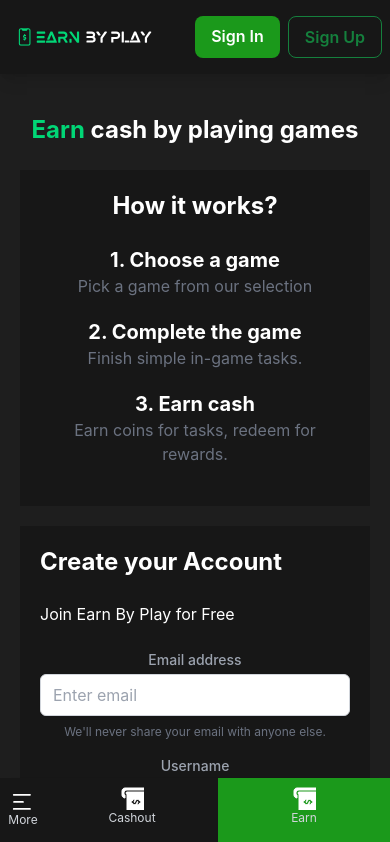
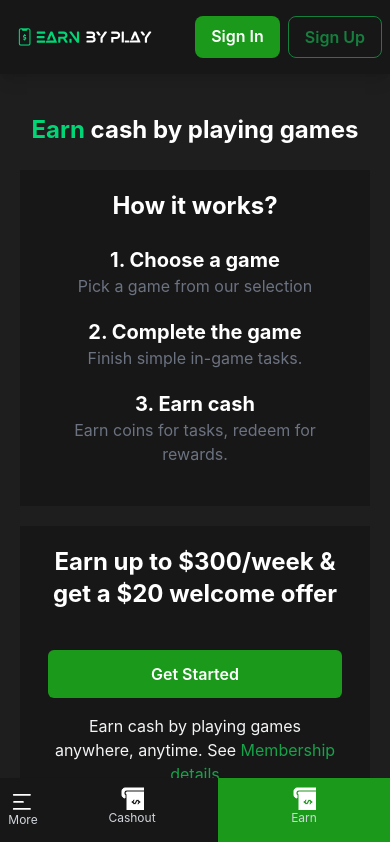
Before and after one commit to lsaffie/earnbyplay-frontend, a React (Create React App) app: page / in a window 390 px wide. Shown: the top 842 px of the page. Built offline with nearby package versions, Linux system fonts and the light colour scheme; no server answers.

Commit message:
include phone verify form to sign up in home page

```diff
--- a/src/components/Home.js
+++ b/src/components/Home.js
@@ -4,6 +4,7 @@ import { useState, useEffect } from 'react';
 import axios from 'axios';
 import appConfig from '../config';
 import SignupForm from './SignupForm'
+import PhoneNumberVerification from './PhoneNumberVerification'
 
 
 const Home= ({ onUserChange }) => {
@@ -47,7 +48,7 @@ const Home= ({ onUserChange }) => {
       </div>
 
       <div className="bg-ebp-header p-5">
-        <SignupForm />
+        <PhoneNumberVerification />
       </div>
 
     </div>
```
Also changed, not shown: 1 other file (tests, documents, lock files or other folders).
